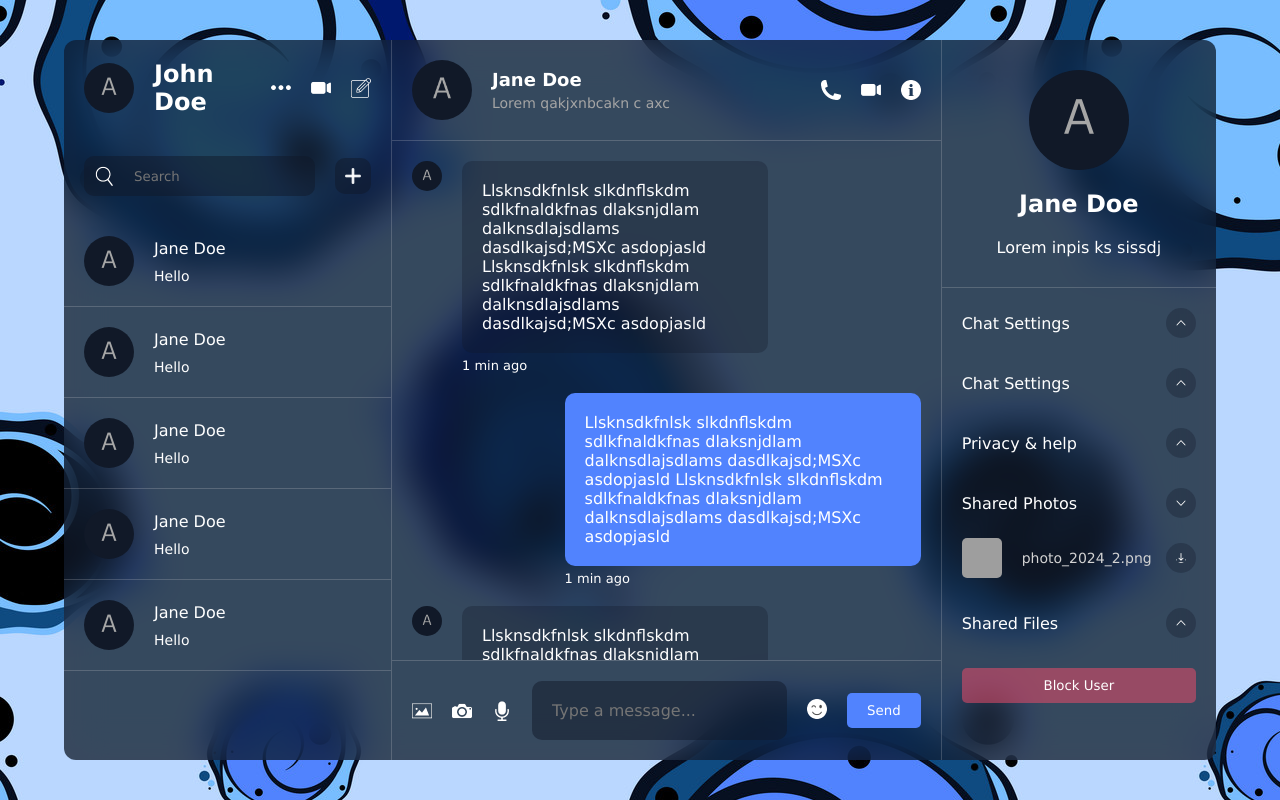
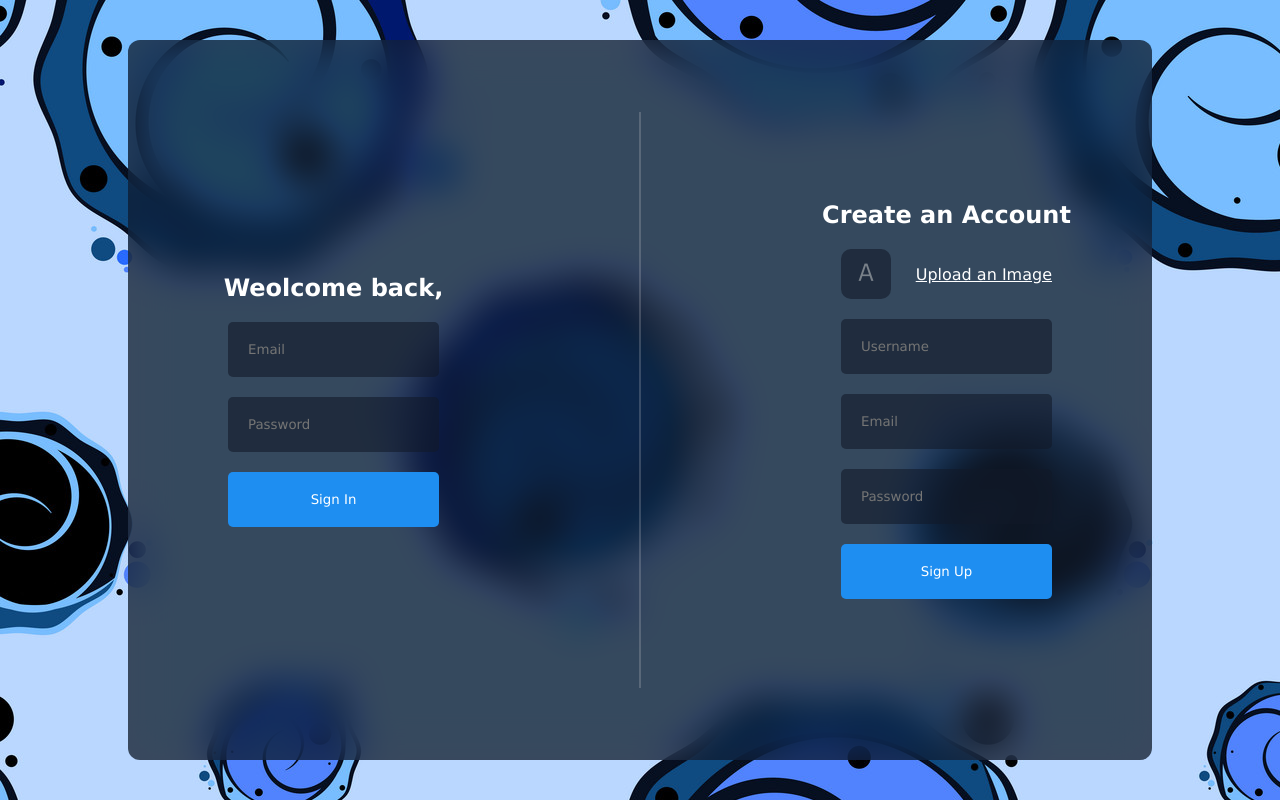
Before and after one commit to krishnash1355/ChatStream, a React (Vite) app: page / in a window 1280 px wide. Built offline with nearby package versions, Linux system fonts and the light colour scheme; grey boxes are pictures that could not be loaded.

Commit message:
Login/SignUp Container

```diff
--- a/package.json
+++ b/package.json
@@ -12,7 +12,8 @@
   "dependencies": {
     "emoji-picker-react": "^4.11.1",
     "react": "^18.2.0",
-    "react-dom": "^18.2.0"
+    "react-dom": "^18.2.0",
+    "react-toastify": "^10.0.5"
   },
   "devDependencies": {
     "@types/react": "^18.2.66",
--- a/src/App.jsx
+++ b/src/App.jsx
@@ -1,15 +1,25 @@
-import Chat from "./components/chat/Chat"
-import Detail from "./components/detail/Detail"
-import List from "./components/list/List"
+import Chat from "./components/chat/Chat";
+import Detail from "./components/detail/Detail";
+import List from "./components/list/List";
+import Login from "./components/login/Login";
+import Notification from "./components/notification/Notification";
 
 const App = () => {
+  const user = false;
   return (
-    <div className='container'>
-      <List/>
-      <Chat/>
-      <Detail/>
+    <div className="container">
+      {user ? (
+        <>
+          <List />
+          <Chat />
+          <Detail />{" "}
+        </>
+      ) : (
+        <Login />
+      )}
+      <Notification />
     </div>
-  )
-}
+  );
+};
 
-export default App
+export default App;
--- a/src/components/chat/Chat.jsx
+++ b/src/components/chat/Chat.jsx
@@ -1,10 +1,15 @@
-import { useState } from "react";
+import { useEffect, useRef, useState } from "react";
 import "./chat.css";
 import EmojiPicker from "emoji-picker-react";
 
 const Chat = () => {
   const [open, setOpen] = useState(false);
   const [text, setText] = useState("");
+  const endRef = useRef(null);
+
+  useEffect(() => {
+    endRef.current?.scrollIntoView({ behavior: "smooth" });
+  }, []);
 
   const handleEmoji = (e) => {
     setText((prev) => prev + e.emoji);
@@ -98,6 +103,7 @@
             <span>1 min ago</span>
           </div>
         </div>
+        <div ref={endRef}></div>
       </div>
       <div className="bottom">
         <div className="icons">
--- a/src/components/detail/Detail.jsx
+++ b/src/components/detail/Detail.jsx
@@ -52,6 +52,7 @@
           </div>
         </div>
         <button>Block User</button>
+        <button className="logout">Logout</button>
       </div>
     </div>
   );
--- a/src/components/detail/detail.css
+++ b/src/components/detail/detail.css
@@ -5,7 +5,7 @@
     display: flex;
     flex-direction: column;
     align-items: center;
-    gap: 20px;
+    gap: 15px;
     border-bottom: 1px solid #dddddd35;
     img {
       width: 100px;
@@ -18,7 +18,7 @@
     padding: 20px;
     display: flex;
     flex-direction: column;
-    gap: 30px;
+    gap: 25px;
 
     .option {
       .title {
@@ -74,7 +74,7 @@
       }
     }
     button {
-      padding: 10px 20px;
+      padding: 15px;
       background-color: rgba(230, 74, 105, 0.553);
       color: white;
       border: none;
@@ -83,6 +83,10 @@
       &:hover {
         background-color: rgba(220, 20, 60, 0.796);
       }
+      &.logout {
+        padding: 10px;
+        background-color: #1a73e8;
+      }
     }
   }
 }
--- /dev/null
+++ b/src/components/login/Login.jsx
@@ -0,0 +1,56 @@
+import { useState } from "react";
+import "./login.css";
+import { toast } from "react-toastify";
+
+const Login = () => {
+  const [avatar, setAvatar] = useState({
+    file: "null",
+    url: "",
+  });
+
+  const handleAvatar = (e) => {
+    if (e.target.files[0])
+      setAvatar({
+        file: e.target.files[0],
+        url: URL.createObjectURL(e.target.files[0]),
+      });
+  };
+
+  const handleLogin = (e) => {
+    e.preventDefault();
+    toast.warn("Hello")
+};
+  return (
+    <div className="login">
+      <div className="item">
+        <h2>Weolcome back,</h2>
+        <form onSubmit={handleLogin}>
+          <input type="text" placeholder="Email" name="email"></input>
+          <input type="password" placeholder="Password" name="password"></input>
+          <button>Sign In</button>
+        </form>
+      </div>
+      <div className="separator"></div>
+      <div className="item">
+        <h2>Create an Account</h2>
+        <form>
+          <label htmlFor="file">
+            <img src={avatar.url || "./avatar.png"} alt="" />
+            Upload an Image
+          </label>
+          <input
+            type="file"
+            id="file"
+            style={{ display: "none" }}
+            onChange={handleAvatar}
+          ></input>
+          <input type="text" placeholder="Username" name="username"></input>
+          <input type="text" placeholder="Email" name="email"></input>
+          <input type="password" placeholder="Password" name="password"></input>
+          <button>Sign Up</button>
+        </form>
+      </div>
+    </div>
+  );
+};
+export default Login;
--- /dev/null
+++ b/src/components/login/login.css
@@ -0,0 +1,63 @@
+.login {
+  width: 100%;
+  height: 100%;
+  display: flex;
+  align-items: center;
+  gap: 100px;
+  .item {
+    flex: 1;
+    display: flex;
+    flex-direction: column;
+    align-items: center;
+    gap: 20px;
+
+    form {
+      display: flex;
+      flex-direction: column;
+      align-items: center;
+      justify-content: center;
+      gap: 20px;
+
+      input {
+        padding: 20px;
+        border: none;
+        outline: none;
+        background-color: rgba(17, 25, 40, 0.6);
+        color: white;
+        border-radius: 5px;
+      }
+
+      label {
+        width: 100%;
+        display: flex;
+        align-items: center;
+        justify-content: space-between;
+        cursor: pointer;
+        text-decoration: underline;
+
+        img {
+          width: 50px;
+          height: 50px;
+          border-radius: 10px;
+          object-fit: cover;
+          opacity: 0.6;
+        }
+      }
+      button {
+        width: 100%;
+        padding: 20px;
+        border: none;
+        background-color: #1e8ef1;
+        color: white;
+        border-radius: 5px;
+        cursor: pointer;
+        font-weight: 500;
+      }
+    }
+  }
+  .separator{
+    height: 80%;
+    width: 2px;
+    background-color: #dddddd35;
+  }
+}
--- /dev/null
+++ b/src/components/notification/Notification.jsx
@@ -0,0 +1,11 @@
+import { ToastContainer } from "react-toastify";
+import "react-toastify/dist/ReactToastify.css";
+
+const Notification = () => {
+  return (
+    <div className="notification">
+      <ToastContainer position="bottom-right" />
+    </div>
+  );
+};
+export default Notification;
--- a/src/index.css
+++ b/src/index.css
@@ -14,7 +14,7 @@
   color:white;
 }
 .container {
-  width: 90vw;
+  width: 80vw;
   height: 90vh;
   background-color: rgba(17, 25, 40, 0.75);
   backdrop-filter: blur(19px) saturate(180%);
```
Also changed, not shown: 1 other file (tests, documents, lock files or other folders).
